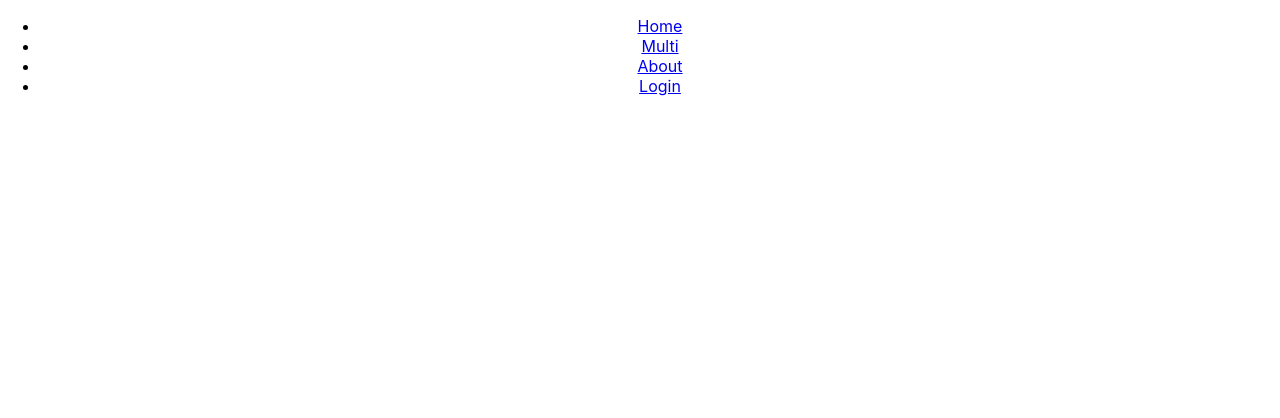
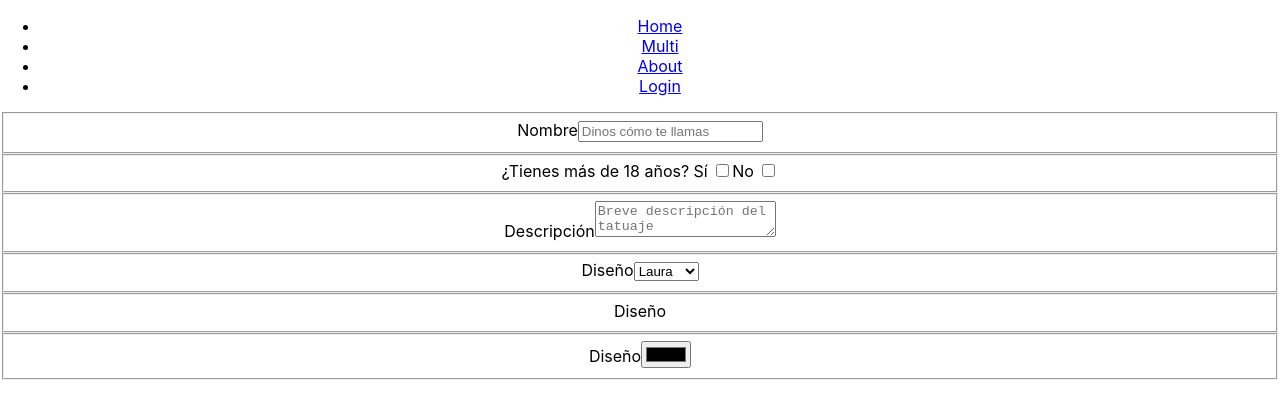
Before and after one commit to Feminink/Feminink, a React (Create React App) app: page /about in a window 1280 px wide. Shown: the top 418 px of the page. Built offline with nearby package versions, Linux system fonts and the light colour scheme.

Commit message:
first idea about form

```diff
--- a/generate-react-cli.json
+++ b/generate-react-cli.json
@@ -11,5 +11,6 @@
       "withStory": false,
       "withLazy": false
     }
-  }
+  },
+  "usesStyledComponents": false
 }
--- /dev/null
+++ b/src/components/ContactComponent/ContactComponent.jsx
@@ -0,0 +1,50 @@
+import React from 'react';
+import PropTypes from 'prop-types';
+import  './ContactComponent.scss';
+
+const ContactComponent = () => (
+  <section className="section__form">
+   <form className='form'>
+    <fieldset>
+      <label>Nombre</label>
+      <input type="text" placeholder="Dinos cómo te llamas" id="name"></input>
+    </fieldset>
+
+    <fieldset>
+     <label>¿Tienes más de 18 años? </label>
+     <label>Sí</label>  <input type="checkbox" id="ageYes" ></input>
+     <label>No</label> <input type="checkbox" id="ageNo" ></input>
+    </fieldset>
+
+    <fieldset>
+      <label>Descripción</label>
+      <textarea type="text" placeholder="Breve descripción del tatuaje" id="description" required="required" ></textarea>
+    </fieldset>
+
+    <fieldset>
+      <label>Diseño</label>
+      <select type="image" placeholder="Inserta una imagen" id="image" alt="" src=''>
+      {/* AQUÍ UNA VARIABLE CON CADA UNO DE LOS NOMBRES DE LOS USERS */}
+        <option> Laura</option>
+        <option> Ignacio</option>
+        <option>Miriam </option>
+      </select>
+    </fieldset>
+
+    <fieldset>
+      <label>Diseño</label>
+      <input type="image" placeholder="Inserta una imagen" id="image" alt="" src=''></input>
+    </fieldset>
+    <fieldset>
+   <label>Diseño</label>
+   <input type="color" placeholder="Gama cromática" id="color" ></input>
+ </fieldset>
+   </form>
+  </section>
+);
+
+ContactComponent.propTypes = {};
+
+ContactComponent.defaultProps = {};
+
+export default ContactComponent;
--- /dev/null
+++ b/src/components/ContactComponent/ContactComponent.scss
@@ -0,0 +1 @@
+.ContactComponent {}
--- a/src/pages/About/About.jsx
+++ b/src/pages/About/About.jsx
@@ -1,7 +1,10 @@
 import React from "react";
-
+// IMPORT COMPONENT
+import ContactComponent from '../../components/ContactComponent/ContactComponent';
 const About = () => {
-  return <div></div>;
+  return <div>
+    <ContactComponent></ContactComponent>
+  </div>;
 };
 
 export default About;
```
